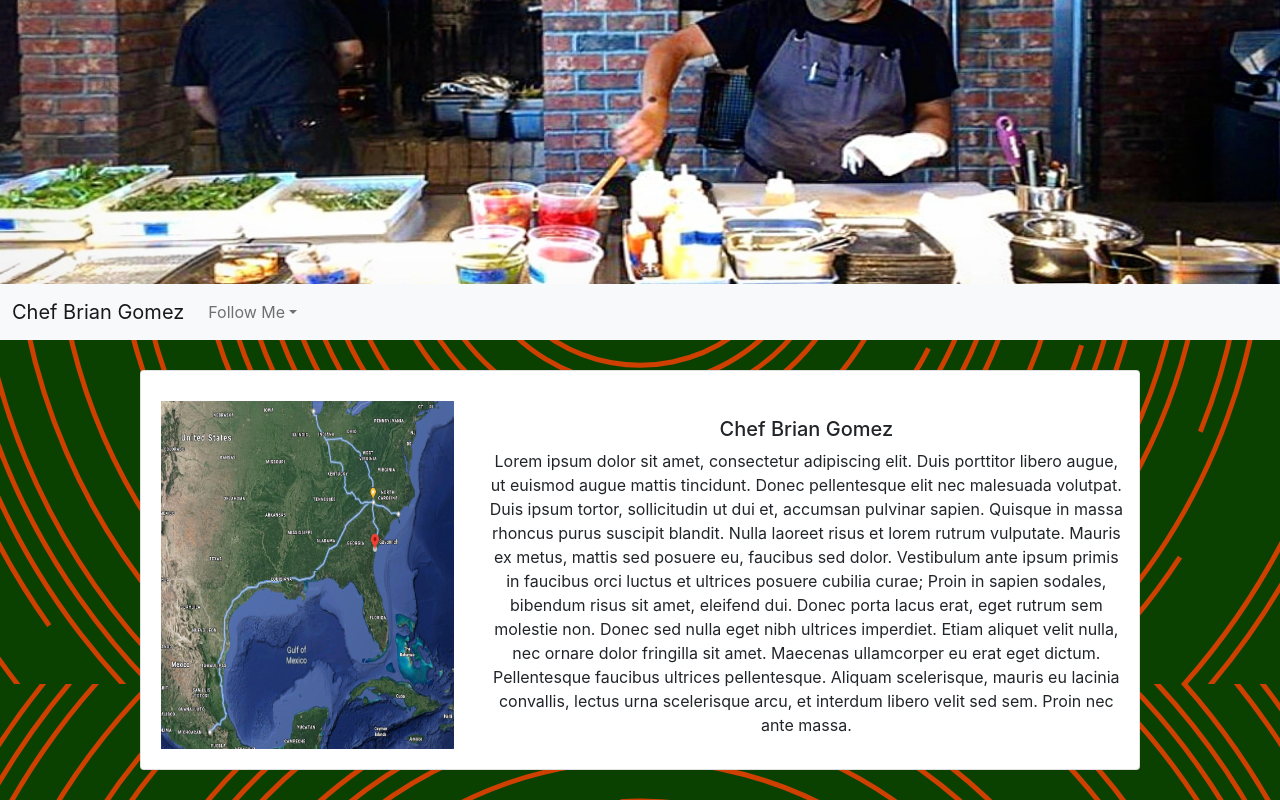
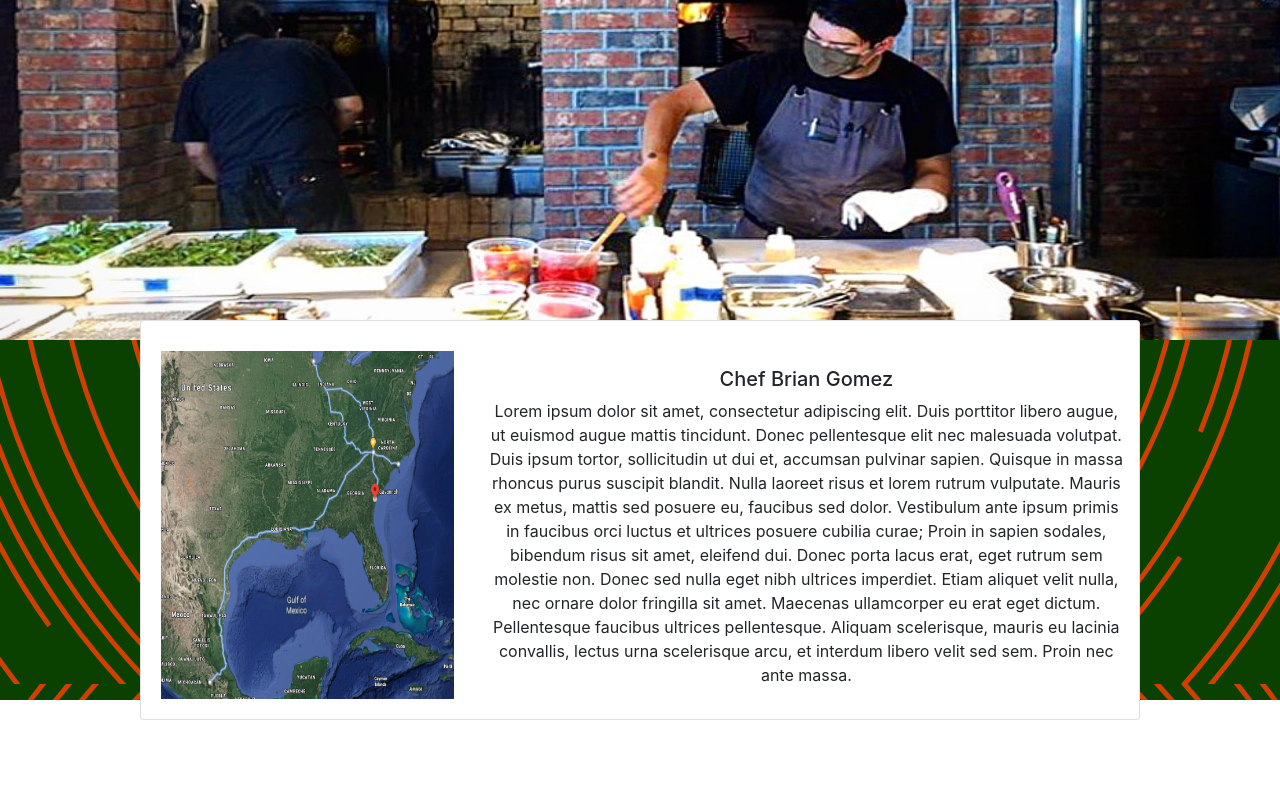
Before and after one commit to cag-martinez/brian_culinary_page, a React (Create React App) app: page / in a window 1280 px wide. Shown: the part 276-1076 px from the top of the page. After the commit the page ends 996 px from the top, so only its background shows below. Built offline with nearby package versions, Linux system fonts and the light colour scheme.

Commit message:
Moved navbar to the top and overlaped about me on the header image

```diff
--- a/src/App.js
+++ b/src/App.js
@@ -9,8 +9,8 @@ import Navbar from "./components/navbar/Navbar";
 function App() {
   return (
     <div className="App">
+      <Navbar />
       <Header />
-      <Navbar />
       <AboutMe />
     </div>
   );
--- a/src/components/about/AboutMe.js
+++ b/src/components/about/AboutMe.js
@@ -7,13 +7,13 @@ function AboutMe() {
     <div>
       <div
         className="container"
-        style={{ justifyContent: "center", display: "flex" }}
+        style={{ justifyContent: "center", display: "flex", padding: "-310px" }}
       >
         <div
           className="card mb-8"
           style={{
             maxWidth: "1000px",
-            margin: "10px",
+            margin: "-40px",
             justifyContent: "center",
             display: "flex",
             opacity: "100%"
--- a/src/components/navbar/Navbar.js
+++ b/src/components/navbar/Navbar.js
@@ -1,4 +1,5 @@
 import React from "react";
+import "./navbar.css";
 
 function Navbar() {
   return (
--- /dev/null
+++ b/src/components/navbar/navbar.css
@@ -0,0 +1,3 @@
+.navbar {
+    padding-top: -10px;
+}
```
